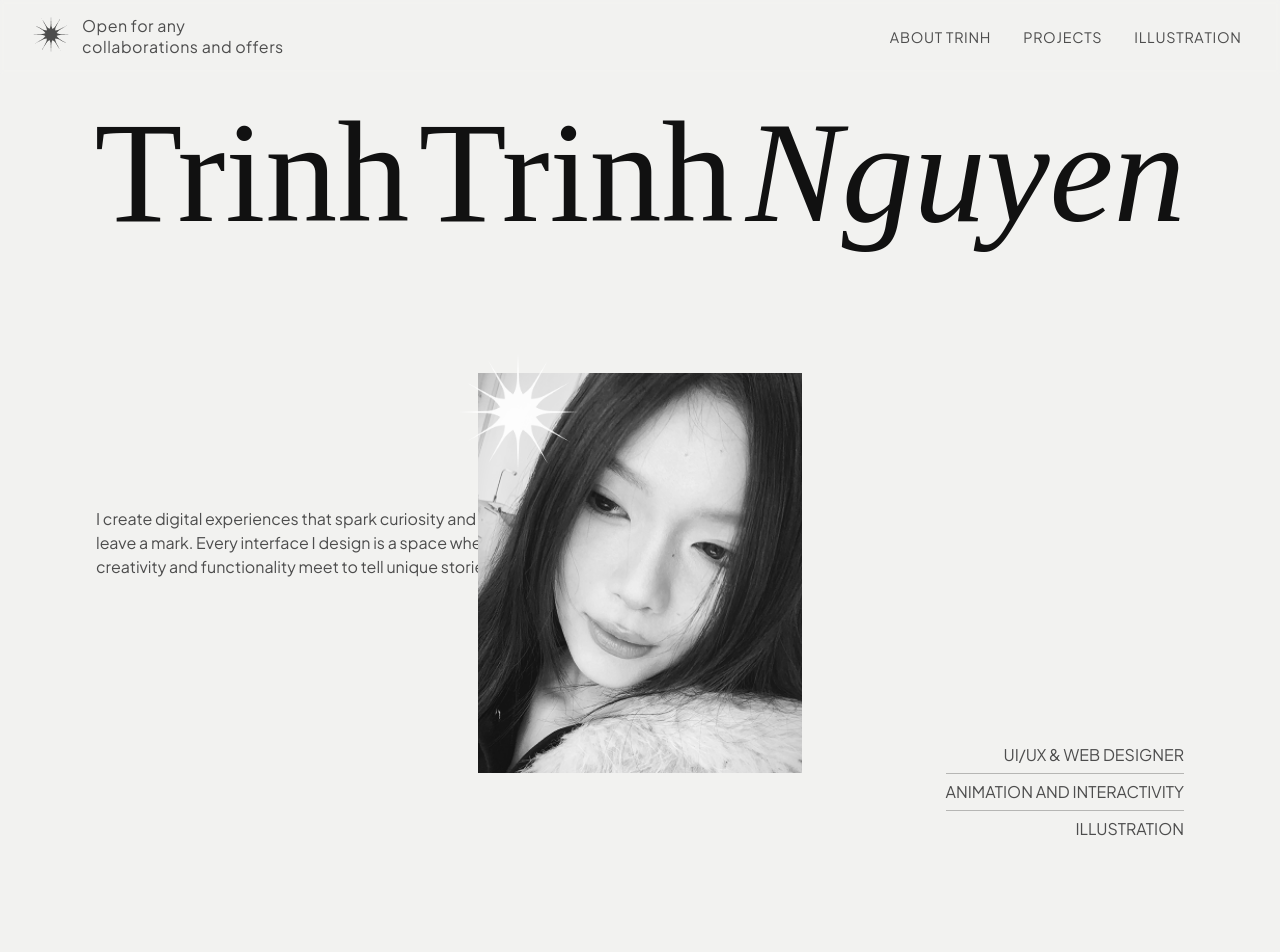
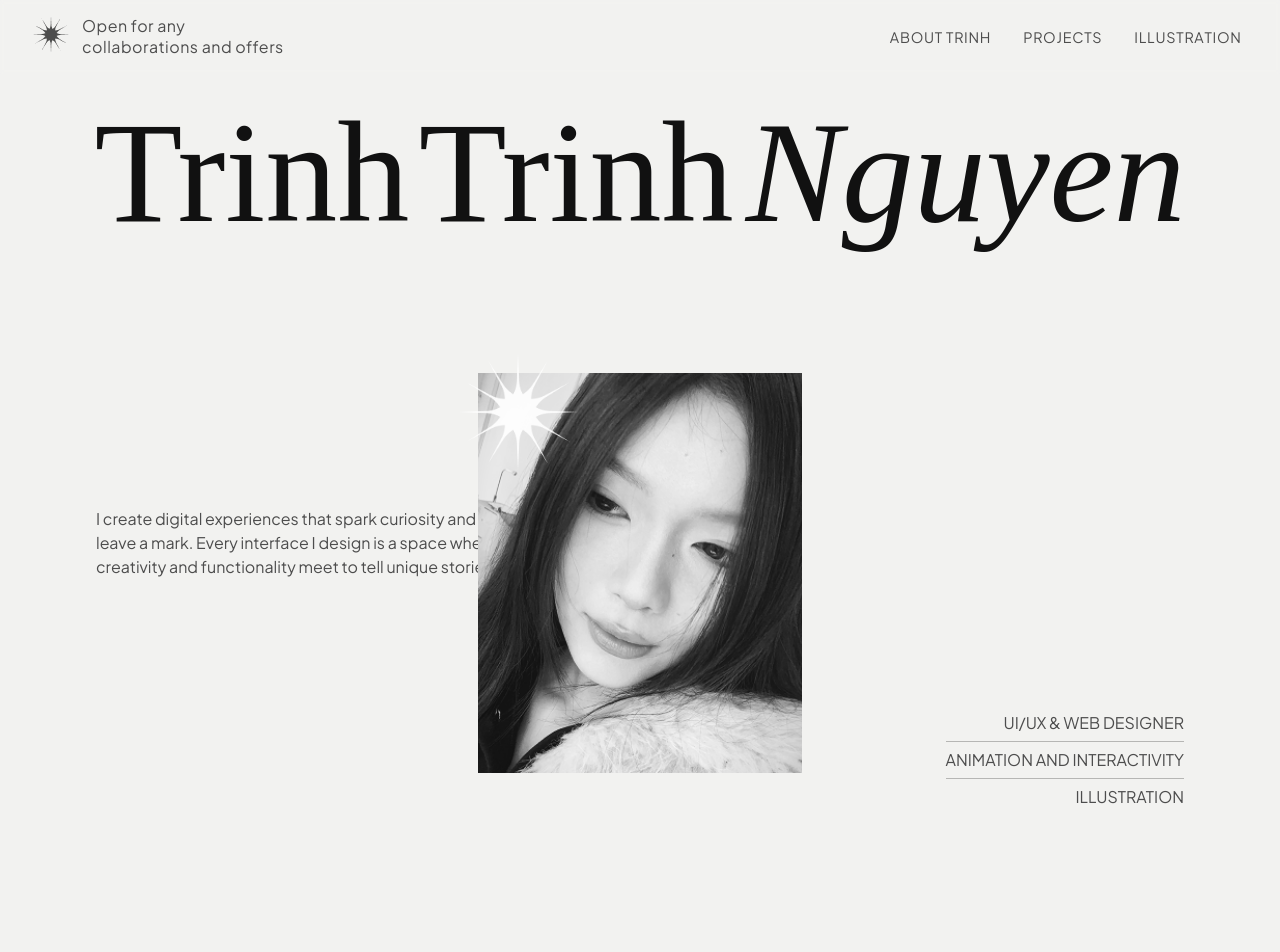
Before and after one commit to LisforL/my-portfolio, a React (Vite) app: page / in a window 1280 px wide. Shown: the top 952 px of the page. Built offline with nearby package versions, Linux system fonts and the light colour scheme; a web font is replaced by a local one.

Commit message:
home css change

```diff
--- a/src/styles/home.css
+++ b/src/styles/home.css
@@ -90,7 +90,7 @@
   font-size: 1rem;
   color: #4D4D4D;
   max-width: 320px;
-  margin-bottom: 5rem;
+  margin-bottom: 7rem;
 }
 
 .home-right p {
```
